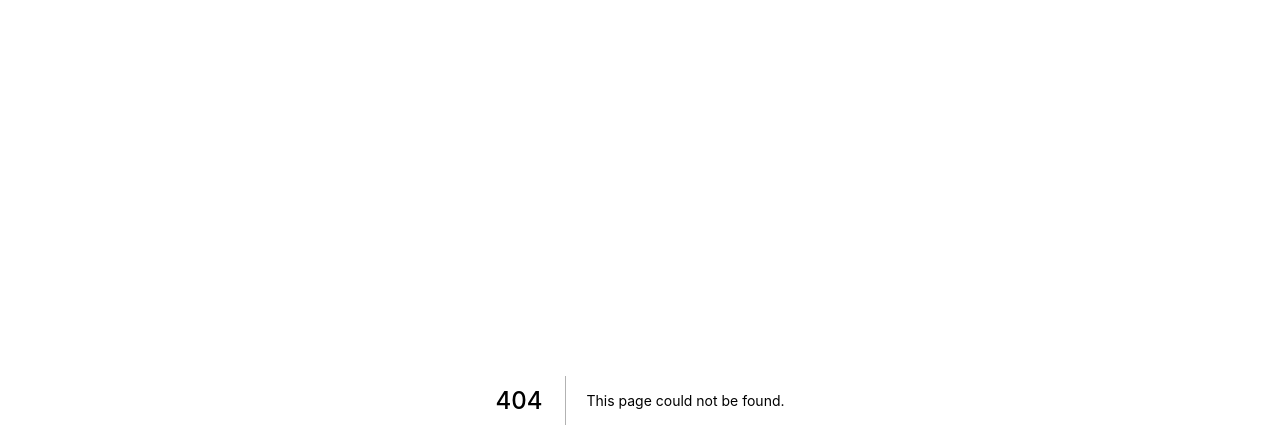
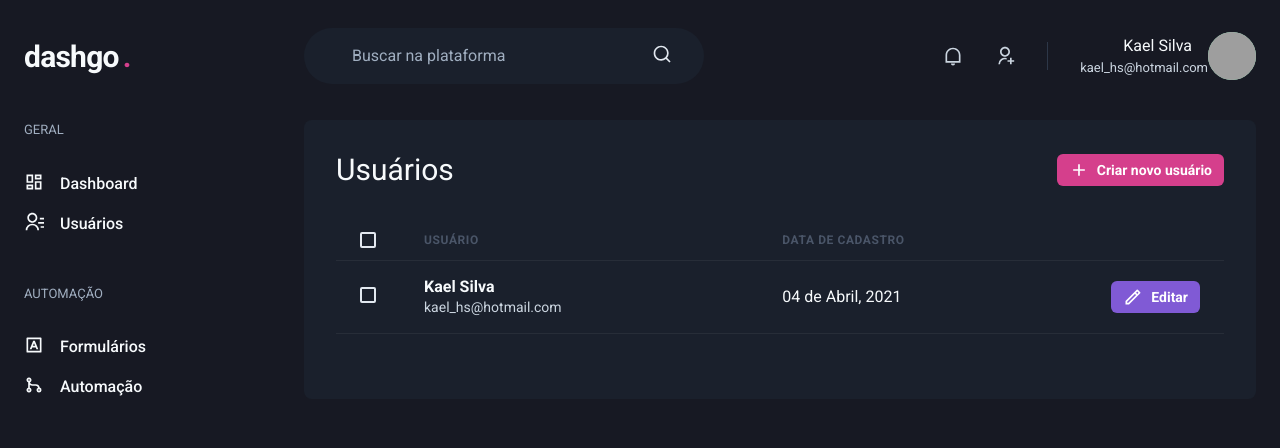
Before and after one commit to KaelHS/dashgo, a Next.js app: page /users in a window 1280 px wide. Before the commit this address had no page. Shown: the top 448 px of the page. Built offline with nearby package versions, Linux system fonts and the light colour scheme; grey boxes are pictures that could not be loaded.

Commit message:
User Route initial structure

```diff
--- a/package.json
+++ b/package.json
@@ -15,9 +15,11 @@
     "@emotion/styled": "^11.3.0",
     "@types/node": "^15.12.4",
     "@types/react": "^17.0.11",
+    "apexcharts": "^3.27.1",
     "framer-motion": "^4.1.17",
     "next": "11.0.0",
     "react": "17.0.2",
+    "react-apexcharts": "^1.3.9",
     "react-dom": "17.0.2",
     "react-icons": "^4.2.0",
     "typescript": "^4.3.4"
--- /dev/null
+++ b/src/pages/users/index.tsx
@@ -0,0 +1,65 @@
+import { Box, Flex, Heading, Button, Icon, Table,Thead, Tbody, Td, Tr, Th, Checkbox, Text } from "@chakra-ui/react";
+import { RiAddLine, RiPencilLine } from "react-icons/ri";
+
+import { Header } from "../../components/Header";
+import { Sidebar } from "../../components/Sidebar";
+
+export default function UserList() {
+
+    return(
+        <Box>
+            <Header />
+
+            <Flex w="100%" my="6" maxWidth={1480} mx="auto" px="6">
+                <Sidebar />
+            <Box flex="1" borderRadius="8" bg="gray.800" p="8">
+                <Flex mb="8" justify="space-between" align="center">
+                    <Heading size="lg" fontWeight="normal">Usuários</Heading>
+
+                    <Button
+                        as="a"
+                        size="sm"
+                        fontSize="sm"
+                        colorScheme="pink"
+                        leftIcon={<Icon as={RiAddLine} fontSize="20"/> }>Criar novo usuário</Button>
+                </Flex>
+
+                <Table colorScheme="whiteAlpha">
+                    <Thead>
+                        <Tr>
+                            <Th px="6" color="gray.300" w="8">
+                                <Checkbox colorScheme="pink" />
+                            </Th>
+                            <Th>Usuário</Th>
+                            <Th>Data de cadastro</Th>
+                            <Th w="8"></Th>
+                        </Tr>
+                    </Thead>
+                    <Tbody>
+                        <Tr>
+                            <Td  px="6">
+                                <Checkbox colorScheme="pink" />
+                            </Td>
+                            <Td>
+                                <Box>
+                                    <Text fontWeight="bold">Kael Silva</Text>
+                                    <Text fontSize="sm" color="gray.300">kael_hs@hotmail.com</Text>
+                                </Box>
+                            </Td>
+                            <Td> 04 de Abril, 2021</Td>
+                            <Td>
+                                <Button
+                                    as="a"
+                                    size="sm"
+                                    fontSize="sm"
+                                    colorScheme="purple"
+                                    leftIcon={<Icon as={RiPencilLine} fontSize="20"/> }>Editar</Button>
+                            </Td>
+                        </Tr>
+                    </Tbody>
+                </Table>
+            </Box>
+            </Flex>
+        </Box>
+    );
+}
```
Also changed, not shown: src/pages/dashboard.tsx (+82 -1 lines), 1 other file (tests, documents, lock files or other folders).
